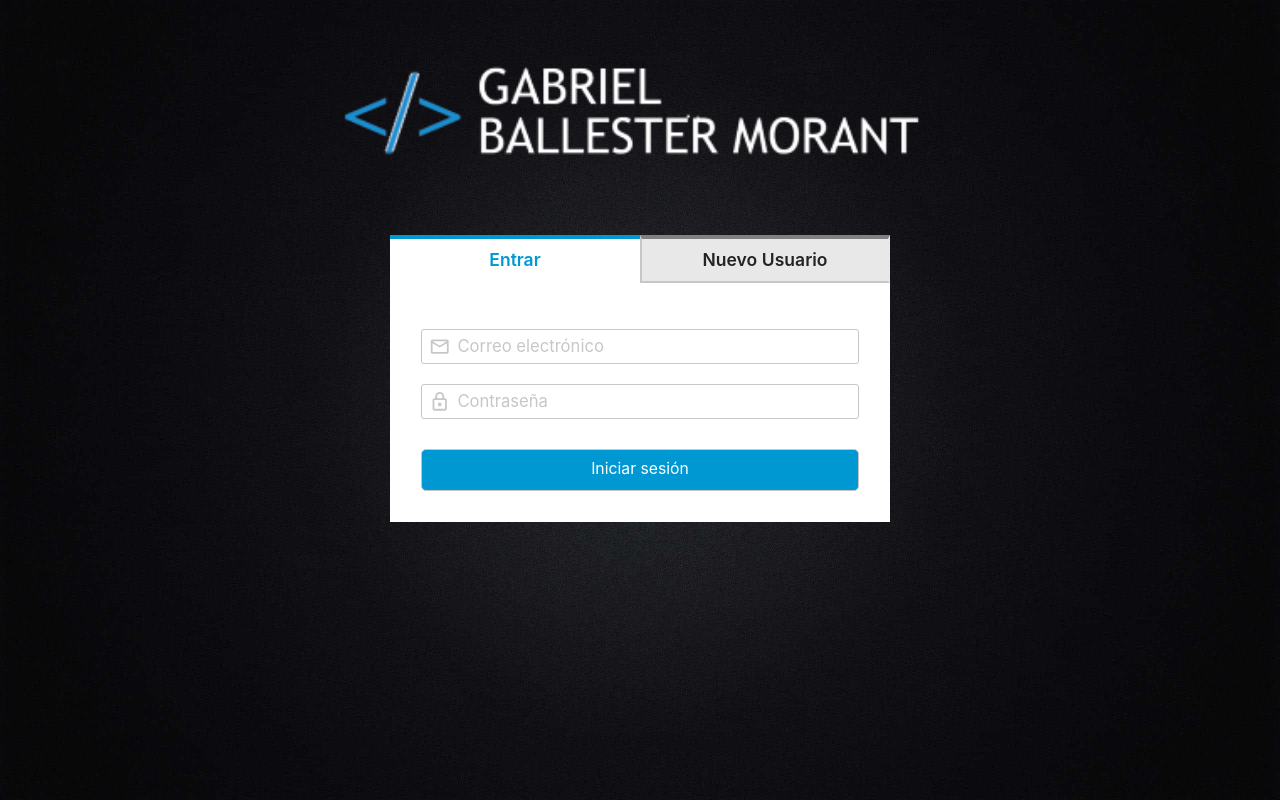
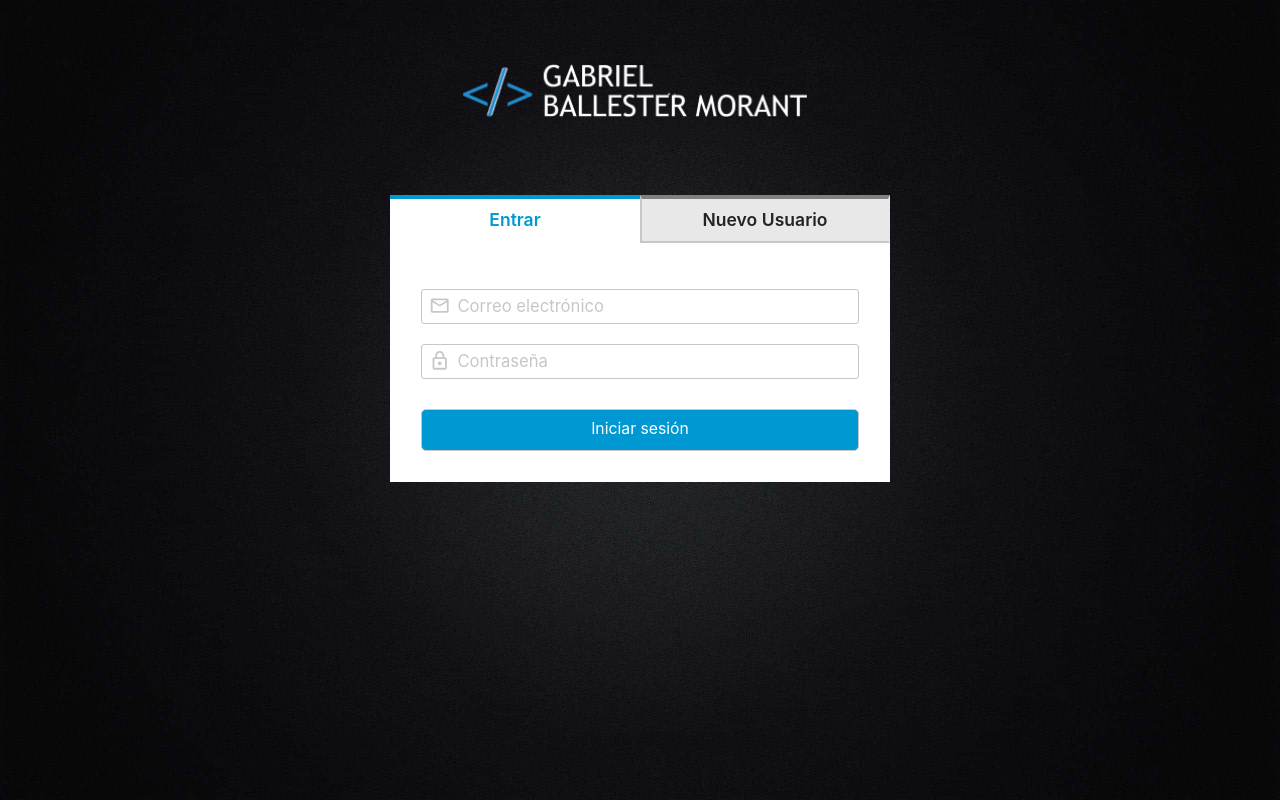
Before and after one commit to gabyballester/front-cms-tipo-wordpress-react-hooks-context-fullstack-mern, a React (Create React App) app: page /admin/login in a window 1280 px wide. Built offline with nearby package versions, Linux system fonts and the light colour scheme.

Commit message:
Arreglado aspecto logo central

```diff
--- a/src/pages/Admin/SignIn.scss
+++ b/src/pages/Admin/SignIn.scss
@@ -16,13 +16,15 @@
   display: flex;
   flex-direction: column;
   align-items: center;
+  // justify-content: center;
   min-height: 100vh;
   width: 100%;
 }
 
 .logo {
   padding: 60px 20px;
-  width: 50%;
+  width: 100%;
+  max-width: 400px;
 }
 
 img {
```
